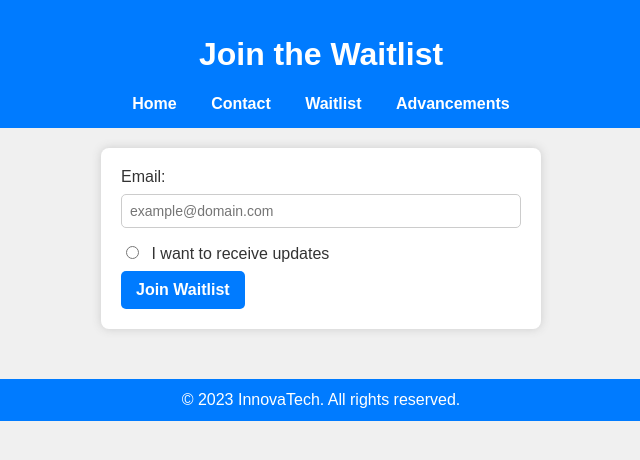
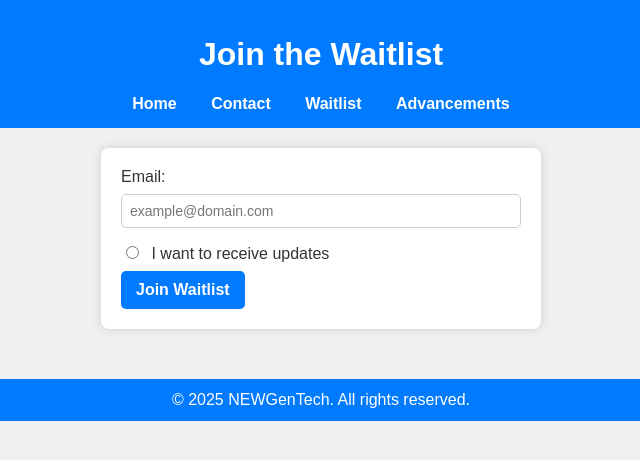
Before and after one commit to katrate/elite-session-0, a plain HTML site: page waitlist.html in a window 1280 px wide. Shown: the full height of the page, 319-959 px from the left. Drawn offline with Linux system fonts and the light colour scheme.

Commit message:
Update waitlist.html

```diff
--- a/waitlist.html
+++ b/waitlist.html
@@ -1,9 +1,6 @@
 <!DOCTYPE html>
-<html lang="en">
 <head>
-  <meta charset="UTF-8" />
-  <meta name="viewport" content="width=device-width, initial-scale=1" />
-  <title>InnovaTech - Waitlist</title>
+  <title>NEWGenTech - Waitlist</title>
   <style>
     body {
       font-family: Arial, sans-serif;
@@ -107,7 +104,7 @@
     </form>
   </main>
   <footer>
-    &copy; 2023 InnovaTech. All rights reserved.
+    &copy; 2025 NEWGenTech. All rights reserved.
   </footer>
 
   <script>
```
